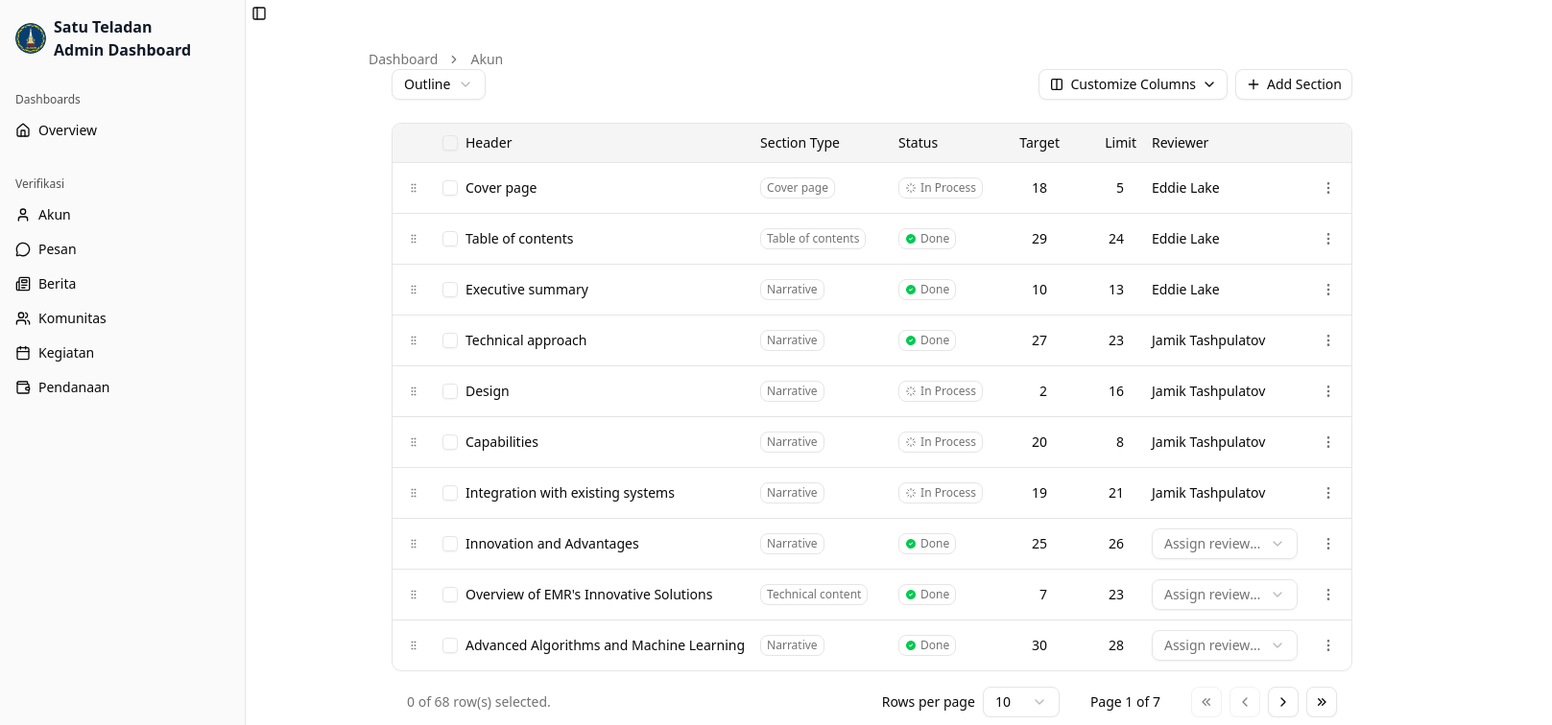
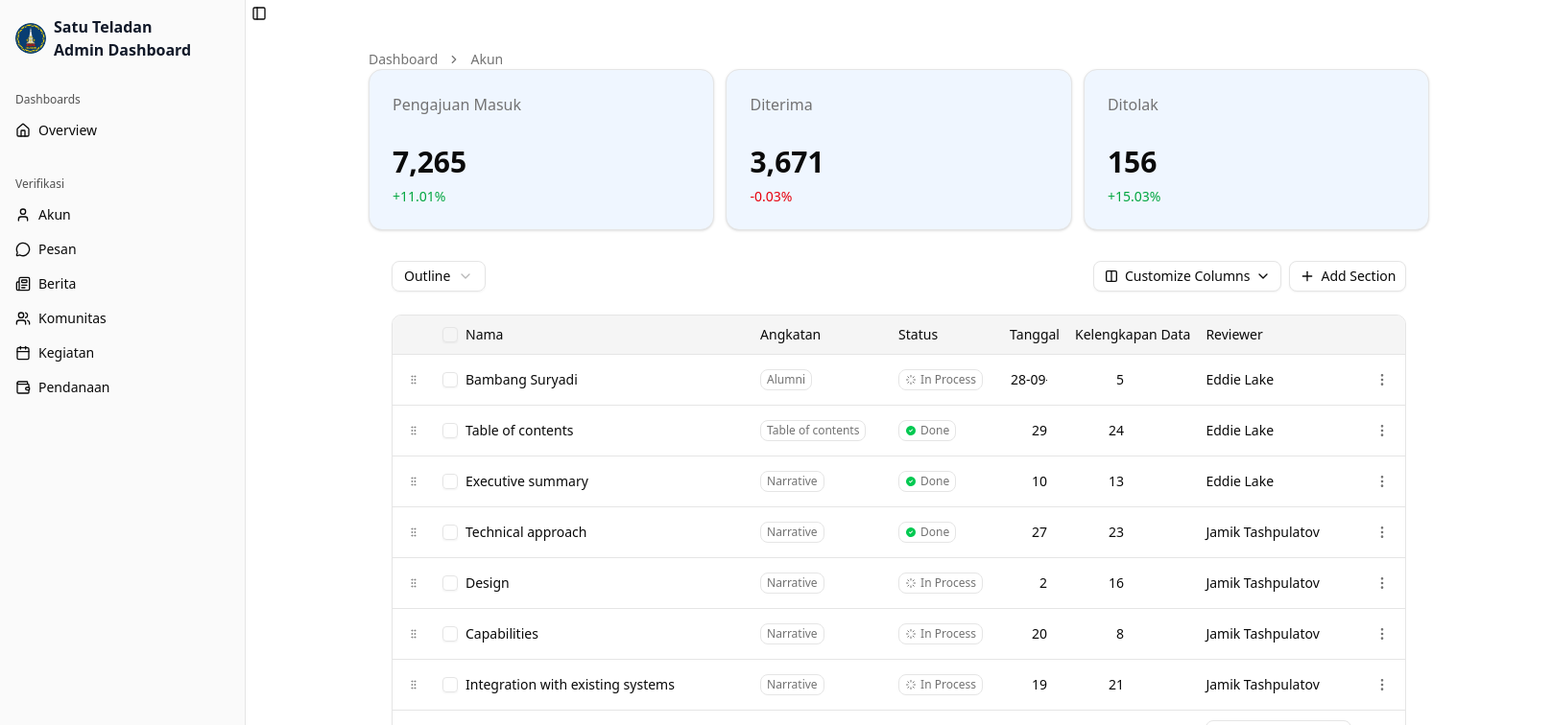
Before and after one commit to Satu-Teladan-App/admin-dashboard, a Next.js app: page /akun in a window 1280 px wide. Shown: the top 756 px of the page at 96% size, 1617 px wide, since content can reach past the window. Built offline with nearby package versions, Linux system fonts and the light colour scheme.

Commit message:
fix(akun): Nambahin card sama ubah tabel

```diff
--- a/app/akun/data.json
+++ b/app/akun/data.json
@@ -1,10 +1,10 @@
 [
   {
     "id": 1,
-    "header": "Cover page",
-    "type": "Cover page",
+    "header": "Bambang Suryadi",
+    "type": "Alumni",
     "status": "In Process",
-    "target": "18",
+    "target": "28-09-2023",
     "limit": "5",
     "reviewer": "Eddie Lake"
   },
--- a/src/modules/akun/DataTable.js
+++ b/src/modules/akun/DataTable.js
@@ -98,6 +98,7 @@ import {
   TableRow,
 } from "@/components/ui/table";
 import { Tabs, TabsContent, TabsList, TabsTrigger } from "@/components/ui/tabs";
+import { Card, CardContent, CardHeader, CardTitle, CardDescription } from "@/components/ui/card";
 
 import { useMemo } from "react";
 
@@ -164,16 +165,16 @@ const columns = [
     enableHiding: false,
   },
   {
-    accessorKey: "header",
-    header: "Header",
+    accessorKey: "nama",
+    header: "Nama",
     cell: ({ row }) => {
       return <TableCellViewer item={row.original} />;
     },
     enableHiding: false,
   },
   {
-    accessorKey: "type",
-    header: "Section Type",
+    accessorKey: "Angkatan",
+    header: "Angkatan",
     cell: ({ row }) => (
       <div className="w-32">
         <Badge variant="outline" className="text-muted-foreground px-1.5">
@@ -198,7 +199,7 @@ const columns = [
   },
   {
     accessorKey: "target",
-    header: () => <div className="w-full text-right">Target</div>,
+    header: () => <div className="w-full text-right">Tanggal</div>,
     cell: ({ row }) => (
       <form
         onSubmit={(e) => {
@@ -222,8 +223,8 @@ const columns = [
     ),
   },
   {
-    accessorKey: "limit",
-    header: () => <div className="w-full text-right">Limit</div>,
+    accessorKey: "data",
+    header: () => <div className="w-full text-right">Kelengkapan                                  Data</div>,
     cell: ({ row }) => (
       <form
         onSubmit={(e) => {
@@ -386,7 +387,46 @@ export function DataTable({ data: initialData }) {
     }
   }
 
+  // Data statistik (dummy, bisa diganti dengan data asli)
+  const stats = [
+    {
+      title: "Pengajuan Masuk",
+      value: "7,265",
+      change: "+11.01%",
+      changeColor: "text-green-600",
+    },
+    {
+      title: "Diterima",
+      value: "3,671",
+      change: "-0.03%",
+      changeColor: "text-red-600",
+    },
+    {
+      title: "Ditolak",
+      value: "156",
+      change: "+15.03%",
+      changeColor: "text-green-600",
+    },
+
+  ];
+
   return (
+    <div className="flex flex-col gap-4 w-full ">
+      {/* Card Statistik */}
+      <div className="grid grid-cols-1 sm:grid-cols-2 lg:grid-cols-3 gap-3 mb-4">
+        {stats.map((stat) => (
+          <Card key={stat.title} className="bg-blue-50">
+            <CardHeader>
+              <CardTitle className="text-base font-normal text-muted-foreground">{stat.title}</CardTitle>
+            </CardHeader>
+            <CardContent>
+              <div className="text-3xl font-bold">{stat.value}</div>
+              <div className={`text-sm mt-2 ${stat.changeColor}`}>{stat.change}</div>
+            </CardContent>
+          </Card>
+        ))}
+      </div>
+
       <Tabs
         defaultValue="outline"
         className="w-full flex-col justify-start gap-6"
@@ -609,6 +649,7 @@ export function DataTable({ data: initialData }) {
           <div className="aspect-video w-full flex-1 rounded-lg border border-dashed"></div>
         </TabsContent>
       </Tabs>
+    </div>
   );
 }
 
```
Also changed, not shown: components/ui/card.jsx (+12 -12 lines). Lines whose indentation alone changed are shown as unchanged.
